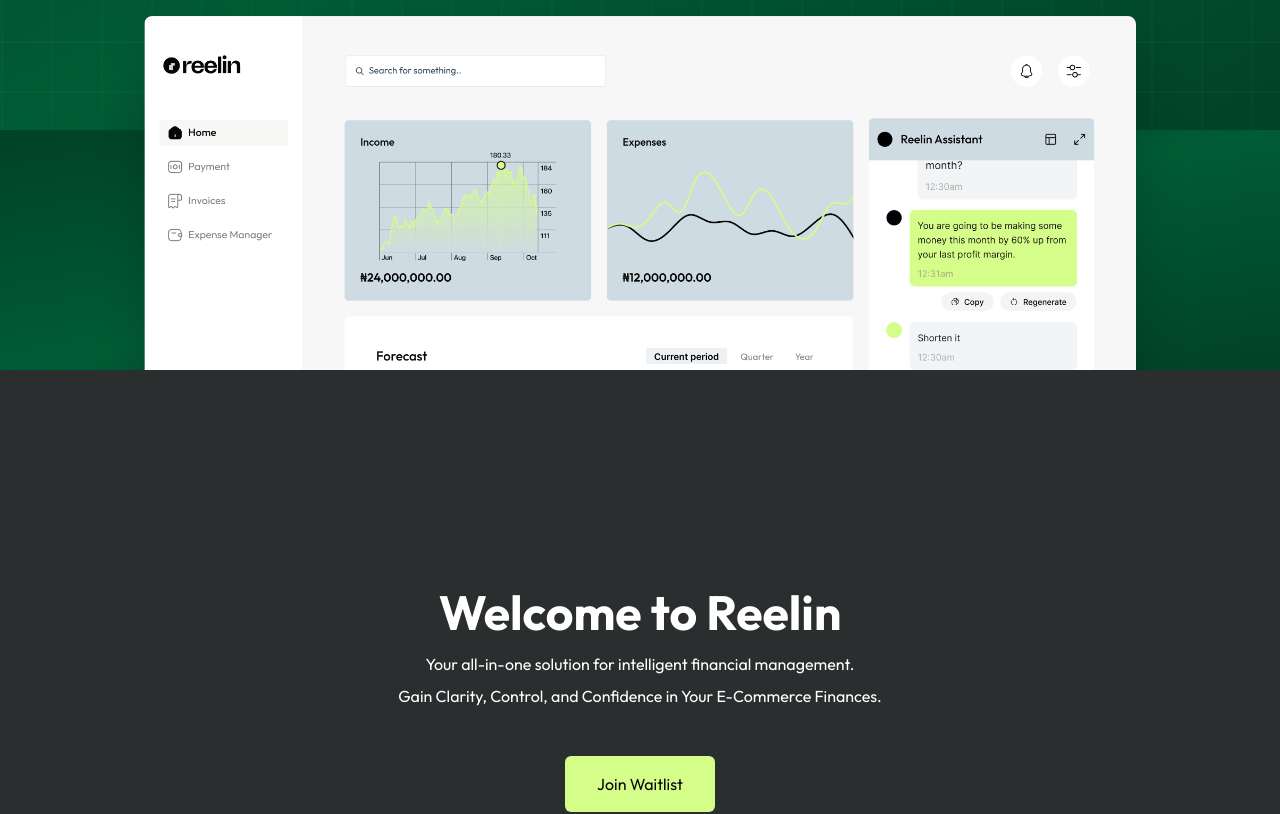
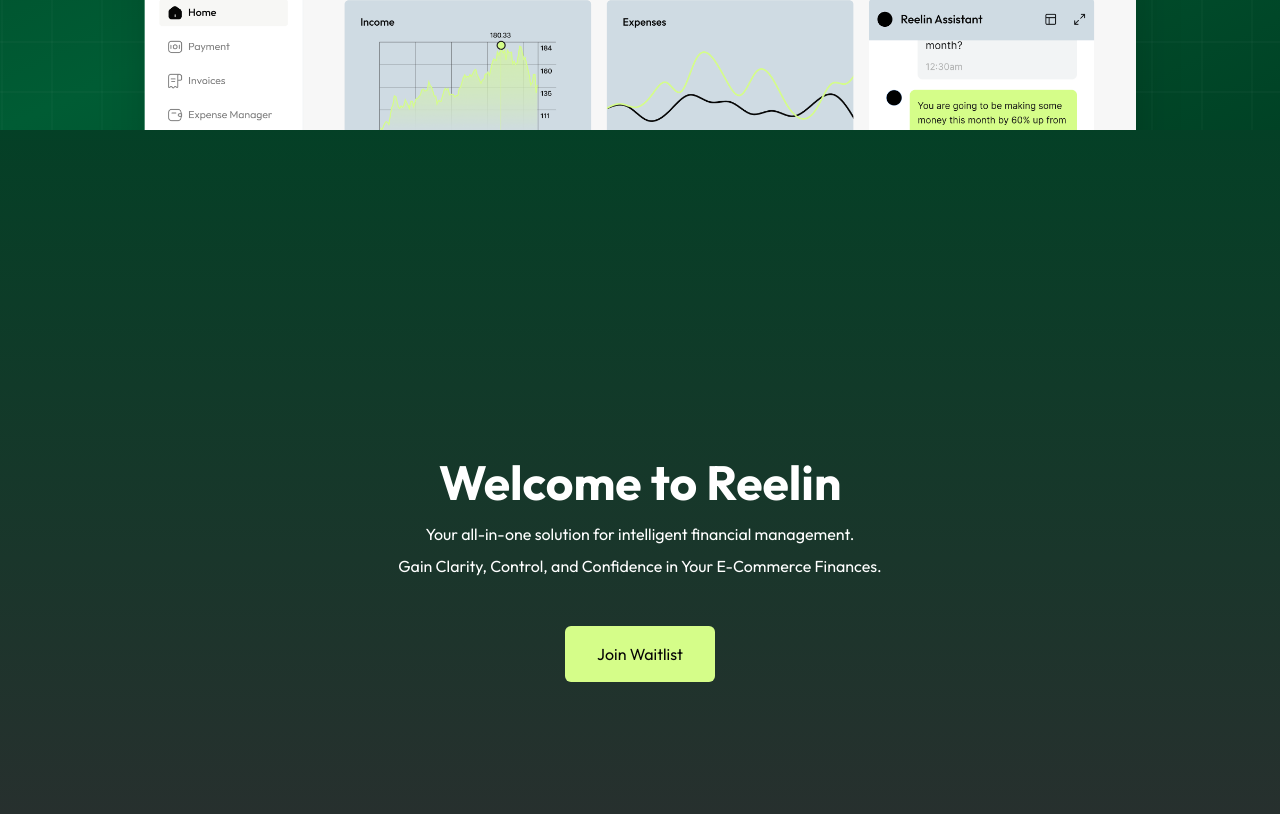
Before and after one commit to adugamayuba/reelin, a Next.js app: page / in a window 1280 px wide. Shown: the part 460-1274 px from the top of the page. Built offline with nearby package versions, Linux system fonts and the light colour scheme.

Commit message:
blending

```diff
--- a/components/LandingPage/Hero.tsx
+++ b/components/LandingPage/Hero.tsx
@@ -69,7 +69,7 @@ const Hero = () => {
       </div>
 
       {/* Spacer div to create room for the overlapped dashboard */}
-      <div className="h-[30vh] bg-gradient-to-br from-[#004225] via-[#005c34] to-[#004225]"></div>
+      <div className="h-[15vh] bg-gradient-to-br from-[#004225] via-[#005c34] to-[#004225]"></div>
     </div>
   );
 };
--- a/components/LandingPage/Welcome.tsx
+++ b/components/LandingPage/Welcome.tsx
@@ -1,13 +1,14 @@
 import Link from "next/link";
 import ContainerLayout from "../../Layouts/ContainerLayout"
+import Image from "next/image"
 
-import Image from "next/image"
 const Welcome = () => {
   return (
-    <div className="w-full flex flex-col relative bg-[#2B2E2F] ">
-      <div className="w-full   mt-[10px] flow-hide m ">
+    <div className="w-full flex flex-col relative bg-gradient-to-b from-[#2B2E2F] to-[#2B2E2F] -mt-[15vh]">
+      <div className="absolute inset-0 bg-gradient-to-b from-[#004225] to-[#2B2E2F] opacity-90" />
+      <div className="w-full mt-[15vh] relative z-10">
         <ContainerLayout>
-          <div className="w-full flex flex-col items-center flow-hide lg:min-h-[648px] py-4 lg:py-0 justify-center  ">
+          <div className="w-full flex flex-col items-center lg:min-h-[648px] py-4 lg:py-0 justify-center">
             <h1
               className="text-white font-bold sm:text-[32px] text-2xl lg:text-[48px] text-center "
               data-aos="fade-up"
```
